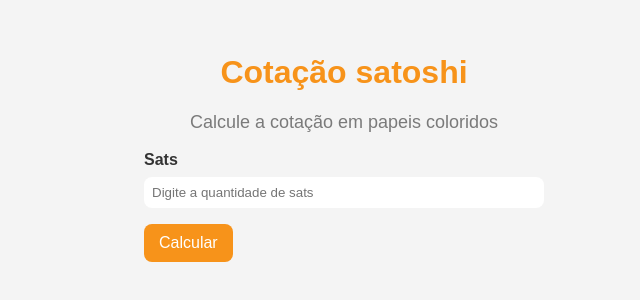
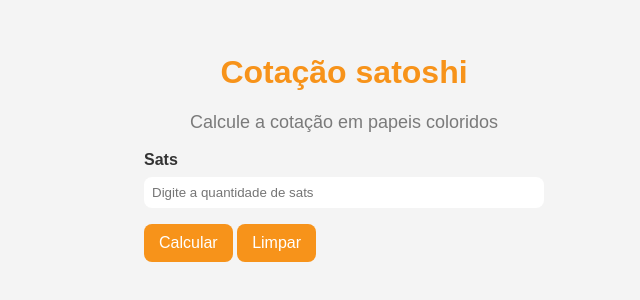
Before and after one commit to alan7s/cotacaoSatoshi, a plain HTML site: page index.html in a window 1280 px wide. Shown: the part 244-544 px from the top of the page, without its empty margins (296-936 px from the left). Drawn offline with Linux system fonts and the light colour scheme.

Commit message:
Add botão de limpar input

```diff
--- a/index.html
+++ b/index.html
@@ -17,6 +17,7 @@
         <input type="number" id="quantidadeCompra" placeholder="Digite a quantidade de sats">
 
         <button onclick="calcularCotacao()">Calcular</button>
+        <button onclick="limparInput()">Limpar</button>
 
         <p id="resultado"></p>
     </div>
--- a/js/script.js
+++ b/js/script.js
@@ -52,3 +52,7 @@ async function calcularCotacao() {
         console.error('Erro ao obter dados da API do CoinGecko', error);
     }
 }
+
+function limparInput() {
+    document.getElementById("quantidadeCompra").value = "";
+}
```
